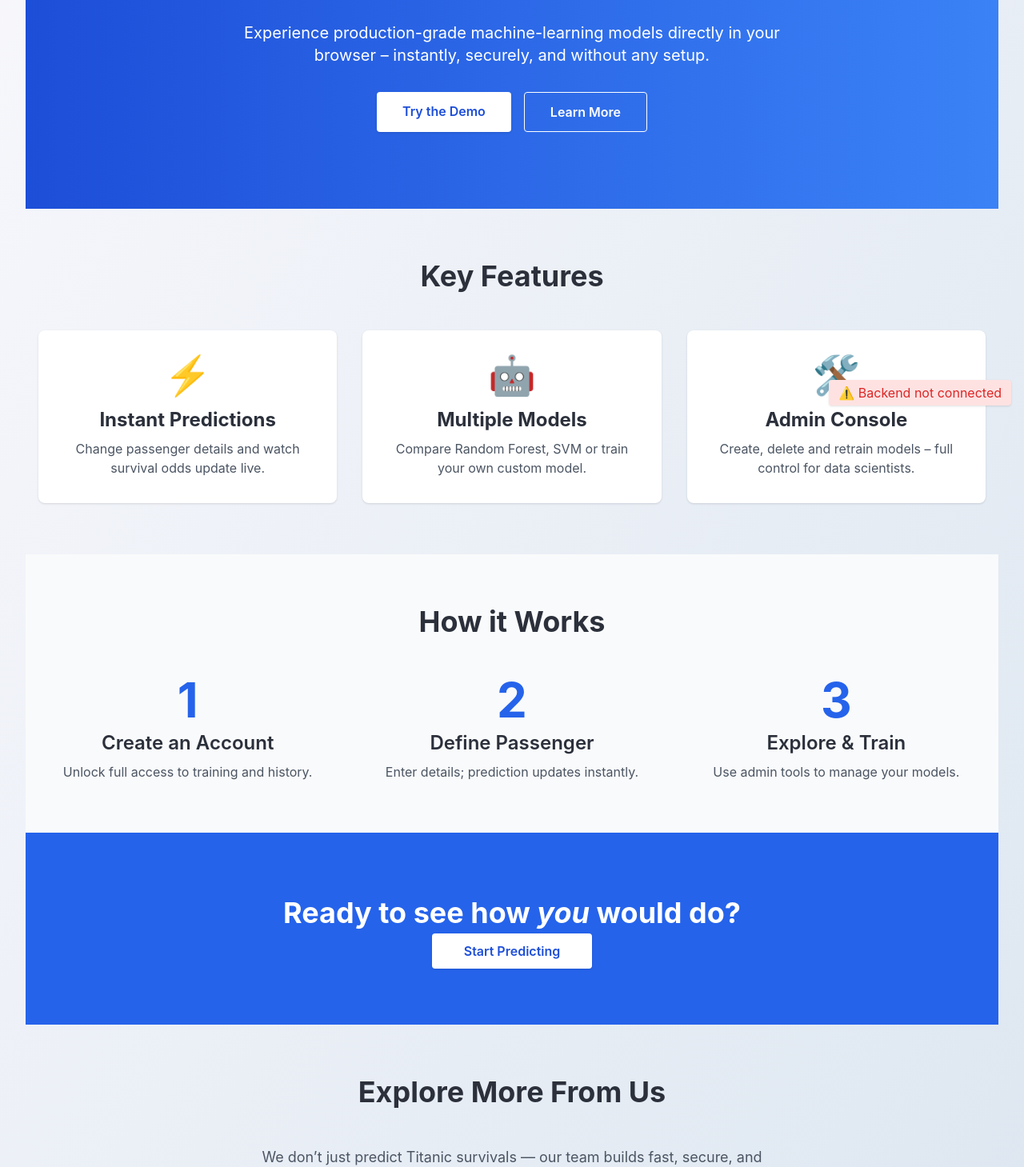
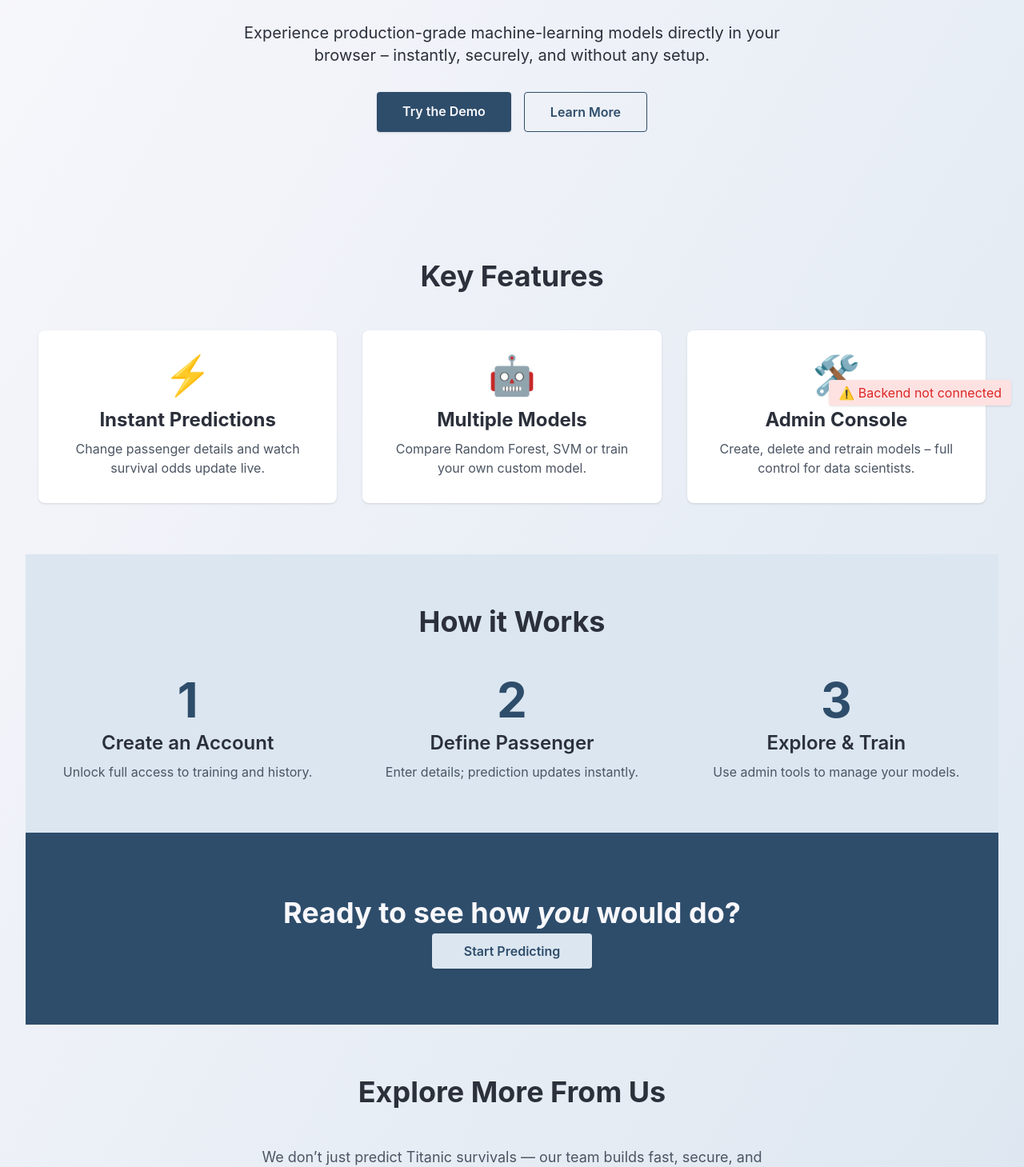
Before and after one commit to random-iceberg/web-frontend, a React (Create React App) app: page / in a window 1280 px wide. Shown: the part 277-1736 px from the top of the page at 80% size. Built offline with nearby package versions, Linux system fonts and the light colour scheme; no server answers.

Commit message:
style: Update LandingPage styles for improved consistency and visual appeal

```diff
--- a/src/pages/LandingPage.tsx
+++ b/src/pages/LandingPage.tsx
@@ -11,7 +11,7 @@ const LandingPage: React.FC = () => (
 
     {/* ── Hero ── */}
     {/* Note: This header is specific to the landing page, distinct from the global Navbar */}
-    <header className="flex flex-col items-center justify-center text-center py-24 bg-gradient-to-r from-blue-700 to-blue-500 text-white">
+    <header className="flex flex-col items-center justify-center text-center py-24">
       <h1 className="text-5xl font-bold mb-4 leading-tight">
         Predict Titanic Survivals&nbsp;with AI
       </h1>
@@ -22,13 +22,13 @@ const LandingPage: React.FC = () => (
       <div className="flex flex-col sm:flex-row gap-4">
         <Link
           to="/calculator"
-          className="bg-white text-blue-700 font-semibold px-8 py-3 rounded shadow hover:bg-gray-100 transition"
+          className="bg-primary text-[hsl(var(--background))] font-semibold px-8 py-3 rounded shadow hover:bg-accent transition"
         >
           Try the Demo
         </Link>
         <a
           href="#features"
-          className="border border-white font-semibold px-8 py-3 rounded hover:bg-white hover:text-blue-700 transition"
+          className="border border-primary text-primary font-semibold px-8 py-3 rounded hover:bg-primary hover:text-[hsl(var(--background))] transition"
         >
           Learn More
         </a>
@@ -60,7 +60,7 @@ const LandingPage: React.FC = () => (
           <Card key={title} className="p-8 text-center">
             {" "}
             {/* Added p-8 and text-center */}
-            <div className="text-5xl mb-4" aria-hidden>
+            <div className="text-5xl mb-4" aria-hidden="true">
               {icon}
             </div>
             <h3 className="text-2xl font-bold mb-2">{title}</h3>
@@ -71,7 +71,7 @@ const LandingPage: React.FC = () => (
     </Section>
 
     {/* ── How it works ─────────────── */}
-    <Section id="how-it-works" className="bg-gray-50">
+    <Section id="how-it-works" className="bg-secondary">
       <h2 className="text-4xl font-bold text-center mb-12">How it Works</h2>
       <div className="grid md:grid-cols-3 gap-8 text-center">
         {[
@@ -80,7 +80,9 @@ const LandingPage: React.FC = () => (
           ["Explore & Train", "Use admin tools to manage your models."],
         ].map(([step, body], i) => (
           <div key={step}>
-            <div className="text-6xl font-bold text-blue-600 mb-2">{i + 1}</div>
+            <div className="text-6xl font-bold text-primary mb-2">
+              {i + 1}
+            </div>
             <h3 className="text-2xl font-semibold mb-2">{step}</h3>
             <p className="text-gray-600">{body}</p>
           </div>
@@ -89,13 +91,13 @@ const LandingPage: React.FC = () => (
     </Section>
 
     {/* ── Call to Action ────────────── */}
-    <div className="bg-blue-600 text-white py-20 text-center">
+    <div className="bg-primary text-[hsl(var(--background))] py-20 text-center">
       <h2 className="text-4xl font-bold mb-4">
         Ready to see how <span className="italic">you</span> would do?
       </h2>
       <Link
         to="/calculator"
-        className="bg-white text-blue-700 font-semibold px-10 py-3 rounded shadow hover:bg-gray-100 transition"
+        className="bg-secondary text-primary font-semibold px-10 py-3 rounded shadow hover:bg-accent transition"
       >
         Start Predicting
       </Link>
@@ -136,7 +138,7 @@ const LandingPage: React.FC = () => (
             target="_blank"
             rel="noopener noreferrer"
             // Use Card component - adjusted padding and hover effect
-            className="p-8 bg-white shadow rounded-lg hover:shadow-md hover:bg-blue-50 transition flex flex-col"
+            className="p-8 bg-white shadow rounded-lg hover:shadow-md hover:bg-secondary transition flex flex-col"
           >
             <span className="text-xl font-bold mb-2">{title}</span>
             <span className="text-gray-600 flex-grow">{body}</span>
```
